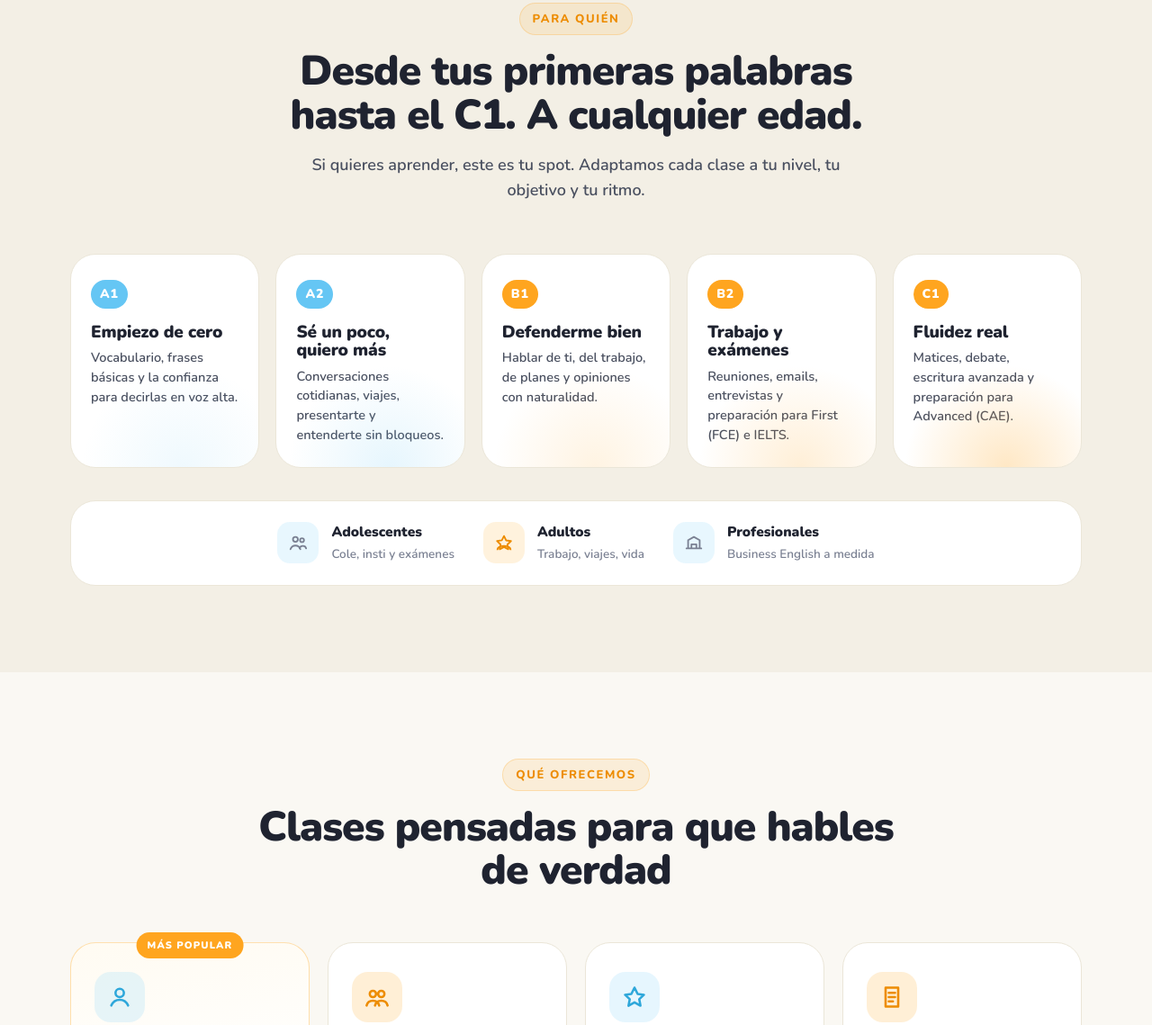
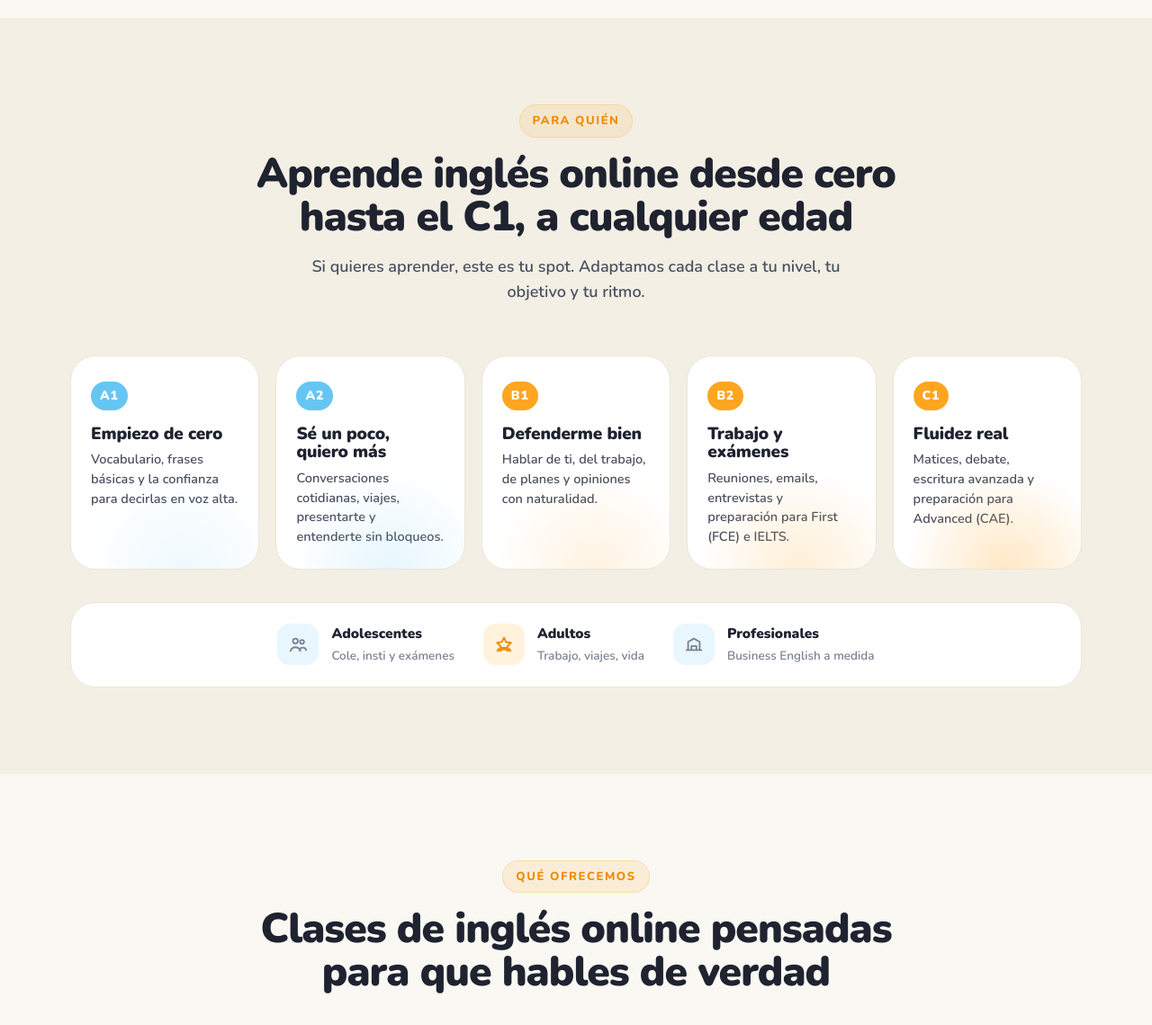
Before and after one commit to lisanrcardone-cloud/my-english-spot, a plain HTML site: page index.html in a window 1280 px wide. Shown: the part 852-1991 px from the top of the page at 90% size. Drawn offline with nearby package versions, Linux system fonts and the light colour scheme.

Commit message:
seo: optimizar H1, meta description y H2 para keywords objetivo

```diff
--- a/index.html
+++ b/index.html
@@ -4,7 +4,7 @@
 <meta charset="utf-8" />
 <meta name="viewport" content="width=device-width,initial-scale=1" />
 <title>My English Spot — Clases de inglés online | Prueba gratis 40 min</title>
-<meta name="description" content="Clases de inglés online 1-a-1 y grupos reducidos con profesores nativos y certificados. Prueba gratis 40 minutos, sin compromiso. Niveles A1–C1, adolescentes y adultos." />
+<meta name="description" content="Clases de inglés online particulares y en grupos reducidos, adaptadas a tu nivel y objetivos. Prueba gratis 40 minutos, sin compromiso. Niveles A1–C1, adultos y adolescentes." />
 <meta name="robots" content="index, follow" />
 <link rel="canonical" href="https://www.myenglishspotclasses.com/" />
 
@@ -12,7 +12,7 @@
 <meta property="og:type" content="website" />
 <meta property="og:url" content="https://www.myenglishspotclasses.com/" />
 <meta property="og:title" content="My English Spot — Clases de inglés online | Prueba gratis 40 min" />
-<meta property="og:description" content="Clases de inglés online 1-a-1 y grupos reducidos con profesores nativos y certificados. Prueba gratis 40 minutos, sin compromiso." />
+<meta property="og:description" content="Clases de inglés online particulares y en grupos reducidos, adaptadas a tu nivel y objetivos. Prueba gratis 40 minutos, sin compromiso." />
 <meta property="og:image" content="https://www.myenglishspotclasses.com/assets/logo.png" />
 <meta property="og:image:width" content="1080" />
 <meta property="og:image:height" content="1350" />
@@ -34,7 +34,7 @@
   "@context": "https://schema.org",
   "@type": ["EducationalOrganization", "LocalBusiness"],
   "name": "My English Spot",
-  "description": "Academia de inglés online — clases 1-a-1 y grupos reducidos con profesores nativos y certificados. Niveles A1–C1 para adolescentes y adultos.",
+  "description": "Academia de inglés online — clases particulares 1-a-1 y grupos reducidos. Aprende inglés online con enfoque personalizado. Niveles A1–C1 para adolescentes y adultos.",
   "url": "https://www.myenglishspotclasses.com",
   "logo": "https://www.myenglishspotclasses.com/assets/logo.png",
   "image": "https://www.myenglishspotclasses.com/assets/logo.png",
@@ -183,8 +183,8 @@
           data-en="Online English academy">Academia online de inglés</span>
 
     <h1 class="hero__h1">
-      <span data-es="Encuentra tu " data-en="Find your ">Encuentra tu </span><span class="ink--orange" data-es="spot" data-en="spot">spot</span><br/>
-      <span data-es="para hablar " data-en="to speak ">para hablar </span><span class="ink--blue" data-es="inglés" data-en="English">inglés</span>
+      <span data-es="Clases de " data-en="Online ">Clases de </span><span class="ink--blue" data-es="inglés online" data-en="English classes">inglés online</span><br/>
+      <span data-es="que de verdad te hacen hablar" data-en="that actually make you speak">que de verdad te hacen hablar</span>
     </h1>
 
     <p class="hero__mission"
@@ -286,9 +286,9 @@
   <div class="section__inner">
     <header class="sec-head">
       <span class="eyebrow" data-es="Para quién" data-en="Who it's for">Para quién</span>
-      <h2 data-es="Desde tus primeras palabras hasta el C1. A cualquier edad."
-          data-en="From your first words to C1. At any age.">
-        Desde tus primeras palabras hasta el C1. A cualquier edad.
+      <h2 data-es="Aprende inglés online desde cero hasta el C1, a cualquier edad"
+          data-en="Learn English online from scratch to C1, at any age">
+        Aprende inglés online desde cero hasta el C1, a cualquier edad
       </h2>
       <p class="sec-head__sub" data-es="Si quieres aprender, este es tu spot. Adaptamos cada clase a tu nivel, tu objetivo y tu ritmo."
          data-en="If you want to learn, this is your spot. Every class is shaped to your level, goal and pace.">
@@ -366,9 +366,9 @@
   <div class="section__inner">
     <header class="sec-head">
       <span class="eyebrow" data-es="Qué ofrecemos" data-en="What we offer">Qué ofrecemos</span>
-      <h2 data-es="Clases pensadas para que hables de verdad"
-          data-en="Classes designed so you actually speak">
-        Clases pensadas para que hables de verdad
+      <h2 data-es="Clases de inglés online pensadas para que hables de verdad"
+          data-en="Online English classes designed so you actually speak">
+        Clases de inglés online pensadas para que hables de verdad
       </h2>
     </header>
 
```
